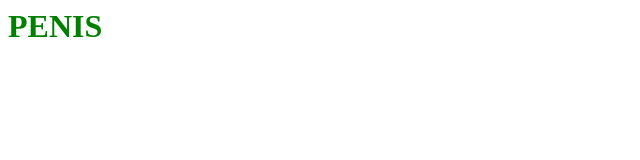
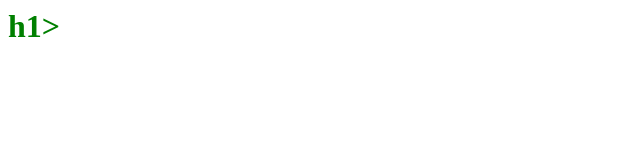
Before and after one commit to Furbi69/website, a plain HTML site: page index.html in a window 1280 px wide. Shown: the whole page, without its empty margins (0-640 px from the left). Drawn offline with Linux system fonts and the light colour scheme.

Commit message:
Update index.html

```diff
--- a/index.html
+++ b/index.html
@@ -3,6 +3,6 @@
     <link rel="stylesheet" href="main.css">
   </head>
   <body>
-    <h1>PENIS</h1>
+    <h1>h1>
   </body>
 </html>
```
